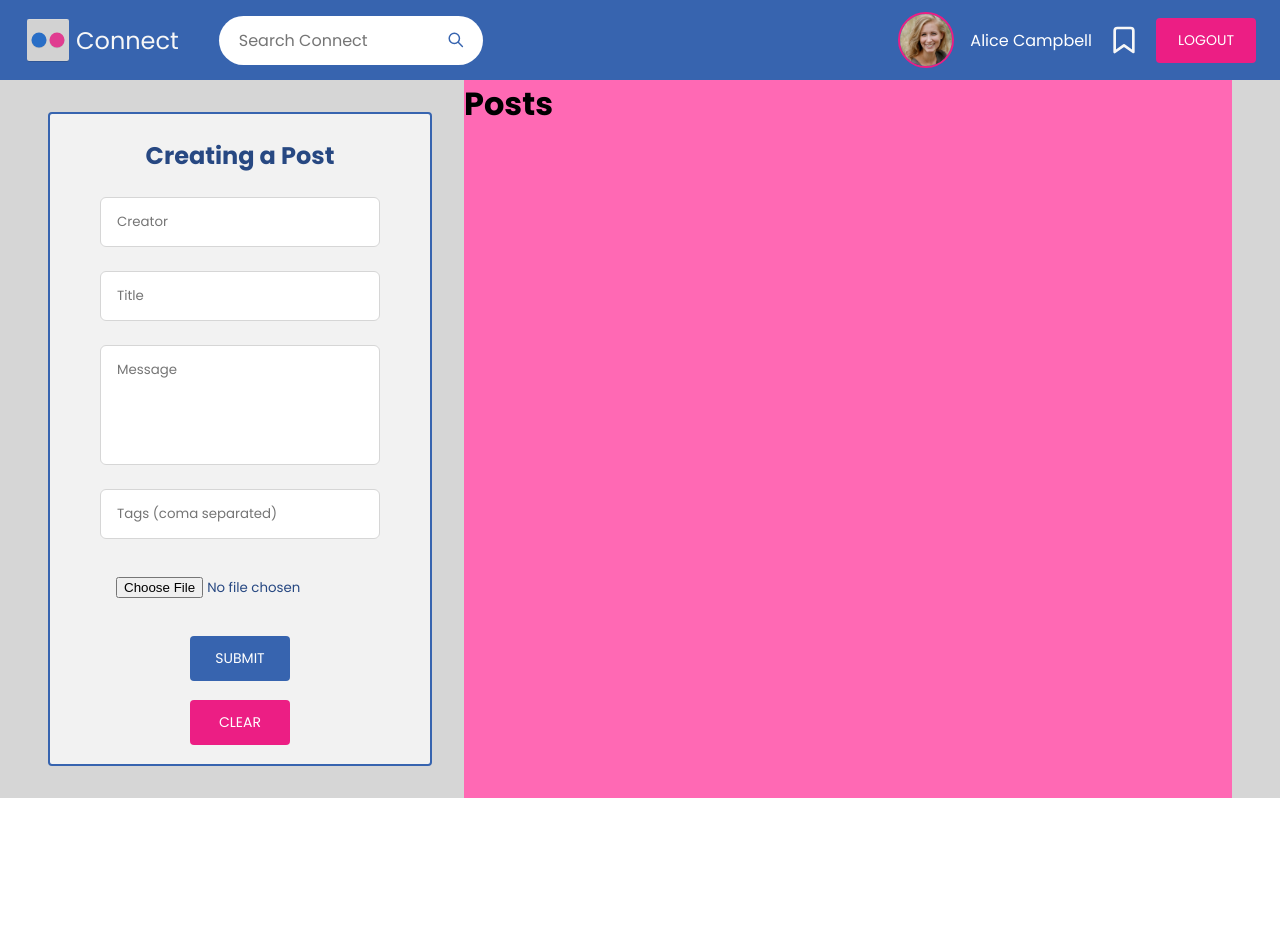
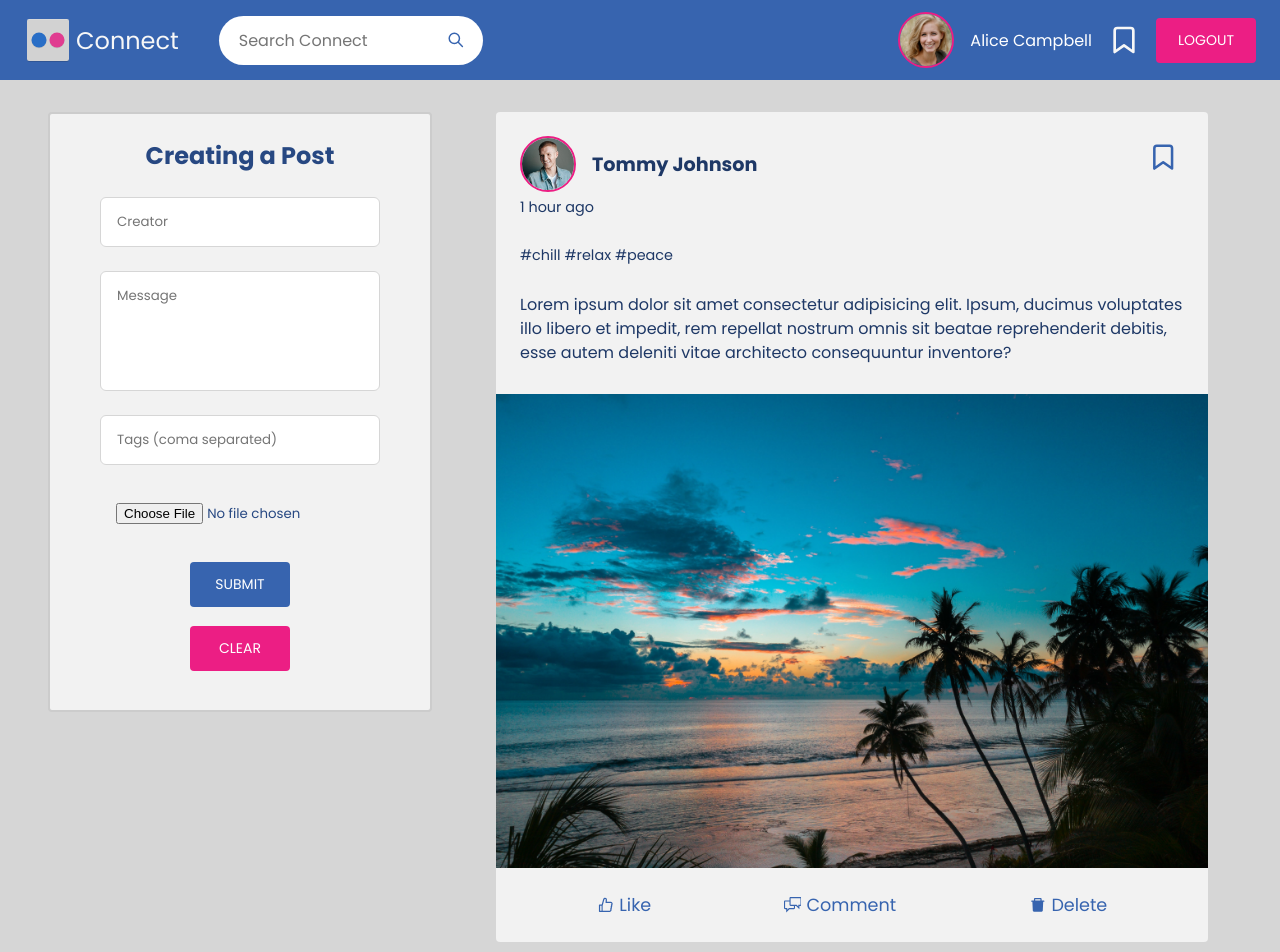
Before and after one commit to btomc/connect-mern, a React (Create React App) app in the folder client/: page / in a window 1280 px wide. Shown: the top 952 px of the page. Before the commit the page ends 800 px from the top, so only its background shows below. Built offline with nearby package versions, Linux system fonts and the light colour scheme.

Commit message:
Create Post component

```diff
--- a/client/src/components/Form.js
+++ b/client/src/components/Form.js
@@ -10,7 +10,6 @@ const Form = () => {
                 <form autoComplete='off'>
                     <FormWrap>
                         <input name="creator" placeholder="Creator"  />
-                        <input name="title" placeholder="Title"  />
                         <textarea name="message" placeholder="Message" ></textarea>
                         <input name="tags" placeholder="Tags (coma separated)" />
                         <FileWrap><FileBase type='file' /></FileWrap>
@@ -26,12 +25,13 @@ const Form = () => {
 export default Form
 
 const FormContainer = styled.div`
-    width: 30%;
     background: #f2f2f2;
     border: 2px solid #3764af;
+    border: 2px solid #cccccc;
     margin: 2rem 2rem 2rem 0 ;
     border-radius: 4px;
     color: #274882;
+    max-height: 600px;
 `;
 
 const FormHeading = styled.h2`
@@ -42,7 +42,6 @@ const FormHeading = styled.h2`
 const PostForm = styled.div`
     min-width: 380px;
 `;
-
 
 const FormWrap = styled.div`
     display: flex;
--- a/client/src/components/MainContent.js
+++ b/client/src/components/MainContent.js
@@ -18,4 +18,6 @@ const ContentContainer = styled.div`
     display: flex;
     justify-content: center;
     background: #d6d6d6;
+    position: relative;
+
 `;
--- a/client/src/components/Navbar.js
+++ b/client/src/components/Navbar.js
@@ -36,8 +36,11 @@ const Nav = styled.div`
     height: 60px;
     display: flex;
     align-items: center;
+    justify-content: space-between;
     padding: 2.5rem 0;
-    justify-content: space-between;
+    position: sticky;
+    z-index: 999;
+    top: 0;
 `;
 const NavLogo = styled.div`
     display: flex;
--- /dev/null
+++ b/client/src/components/Post.js
@@ -0,0 +1,152 @@
+import React from 'react'
+import styled from 'styled-components'
+import img1 from '../images/img-1.jpg'
+import profile2 from '../images/profile-2.jpg'
+import { FiBookmark } from 'react-icons/fi'
+import { AiOutlineLike, AiFillDelete } from 'react-icons/ai'
+import { GoCommentDiscussion } from 'react-icons/go'
+
+const Post = () => {
+    return (
+        <PostContainer>
+            <CreatorWrap>
+                <Creator>
+                    <ProfilePic><ImgProfile src={profile2} alt='man' /></ProfilePic>
+                    <p>Tommy Johnson</p>
+                </Creator>
+                <Date>1 hour ago</Date>
+            </CreatorWrap>
+            <BookmarksWrap>
+                <Bookmarks><FiBookmark /></Bookmarks>
+            </BookmarksWrap>
+            <TagsWrap>
+                <Tags>#chill #relax #peace</Tags>
+            </TagsWrap>
+            <PostContent>
+                <PostMessage>Lorem ipsum dolor sit amet consectetur adipisicing elit. Ipsum, ducimus voluptates illo libero et impedit, rem repellat nostrum omnis sit beatae reprehenderit debitis, esse autem deleniti vitae architecto consequuntur inventore?</PostMessage>
+            </PostContent>
+            <PostPicture><Img src={img1} alt='beach' /></PostPicture>
+            <PostActions>
+                <Btn>
+                    <Icon><AiOutlineLike /></Icon>
+                    <p>Like</p>
+                </Btn>
+                <Btn>
+                    <Icon><GoCommentDiscussion /></Icon>
+                    <p>Comment</p>
+                </Btn>
+                <Btn>
+                    <Icon><AiFillDelete /></Icon>
+                    <p>Delete</p>
+                </Btn>
+            </PostActions>
+        </PostContainer>
+    )
+}
+
+export default Post
+
+const PostContainer = styled.div`
+    display: flex;
+    flex-direction: column;
+    margin: 2rem 0 0 2rem;
+    margin-right: 1.5rem;
+    border-radius: 4px;
+    position: relative;
+    color: #1e3866;
+    background: #f2f2f2;
+`;
+
+const CreatorWrap = styled.div`
+    display: flex;
+    flex-direction: column;
+    margin: 1.5rem 0 1rem 1.5rem;
+`;
+
+const Creator = styled.h3`
+    display: flex;
+    align-items: center;
+
+    p {
+        font-size: 1.2rem;
+    }
+`;
+
+const ProfilePic = styled.div`
+    height: 3.5rem;
+    width: 3.5rem;
+    margin-right: 1rem;
+`;
+
+const ImgProfile = styled.img`
+    height: 100%;
+    width: 100%;
+    border-radius: 50%;
+    border: 2px solid #ec1e84;
+`;
+
+const Date = styled.p`
+    font-size: .9rem;
+    margin-top: .3rem;
+`;
+
+const BookmarksWrap = styled.div`
+    position: absolute;
+    top: 30px;
+    right: 30px;
+    color: #3764af;
+`;
+
+const Bookmarks = styled(FiBookmark)`
+    font-size: 1.9rem;
+`;
+
+const TagsWrap = styled.div`
+    margin: .7rem 0 1.5rem 1.5rem;
+`;
+const Tags = styled.p`
+    font-size: .9rem;
+`;
+
+const PostContent = styled.div`
+    margin: .2rem 1.5rem 1.8rem 1.5rem;
+`;
+
+const PostMessage = styled.p`
+    line-height: 1.5;
+`;
+
+const PostPicture = styled.div`
+    display: flex;
+    justify-content: center;
+    align-items: center;
+`;
+const Img = styled.img`
+    width: 100%;
+    height: 100%;
+`;
+const PostActions = styled.div`
+    display: flex;
+    justify-content: space-evenly;
+`;
+
+const Icon = styled.i`
+    margin-right: 5px;
+    display: flex;
+    align-items: center;
+`;
+
+const Btn = styled.button`
+    font-size: 1.1rem;
+    color: #fff;
+    color: #3764af;
+    background: transparent;
+    cursor: pointer;
+    outline: none;
+    border: none;
+    margin: 1rem;
+    display: flex;
+    align-items: center;
+    padding: 8px 16px;
+    border-radius: 4px;
+`;
--- a/client/src/components/Posts.js
+++ b/client/src/components/Posts.js
@@ -1,10 +1,13 @@
 import React from 'react'
 import styled from 'styled-components'
+import Post from './Post'
 
 const Posts = () => {
     return (
         <PostsContainer>
-           <h1>Posts</h1>
+           <Post />
+           <Post />
+           <Post />
         </PostsContainer>
     )
 }
@@ -13,5 +16,4 @@ export default Posts
 
 const PostsContainer = styled.div`
     width: 60%;
-    background: hotpink;
 `;
```
Also changed, not shown: client/src/images/img-1.jpg (added), client/src/images/profile-2.jpg (added).
